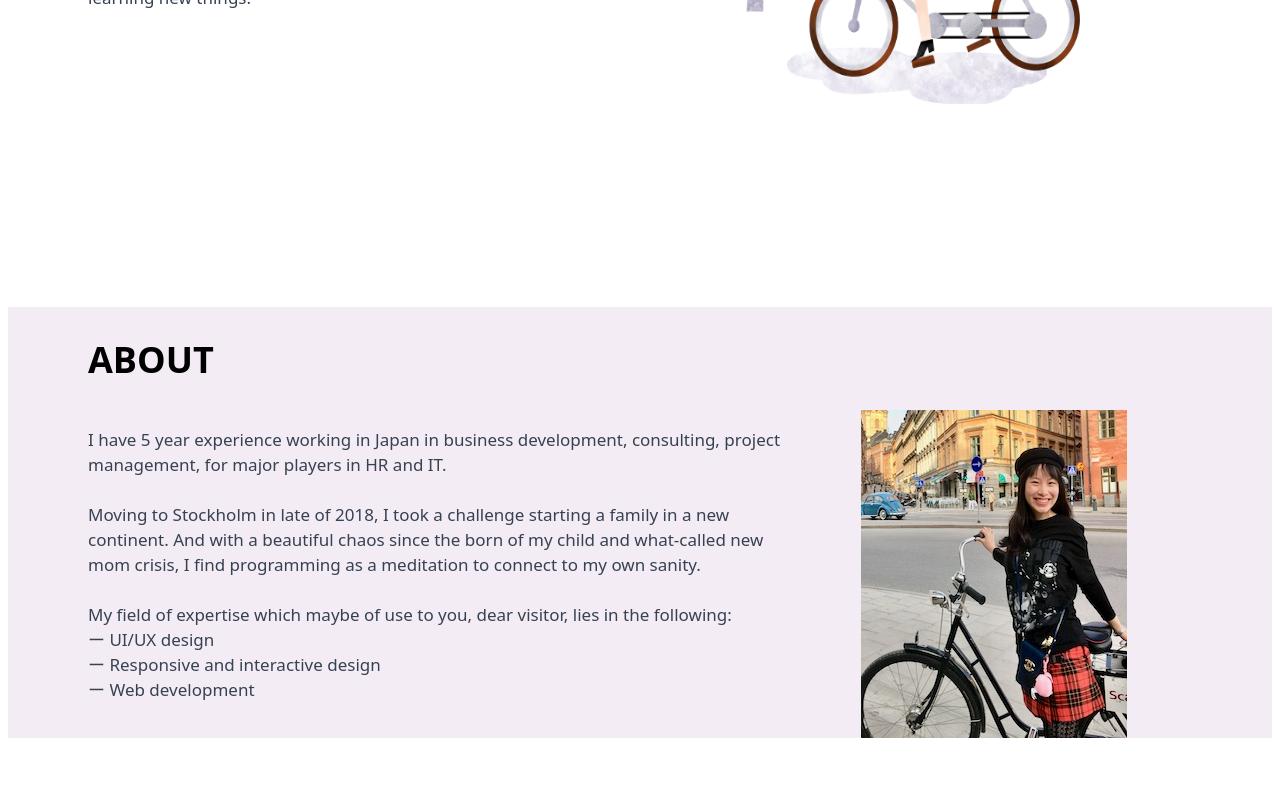
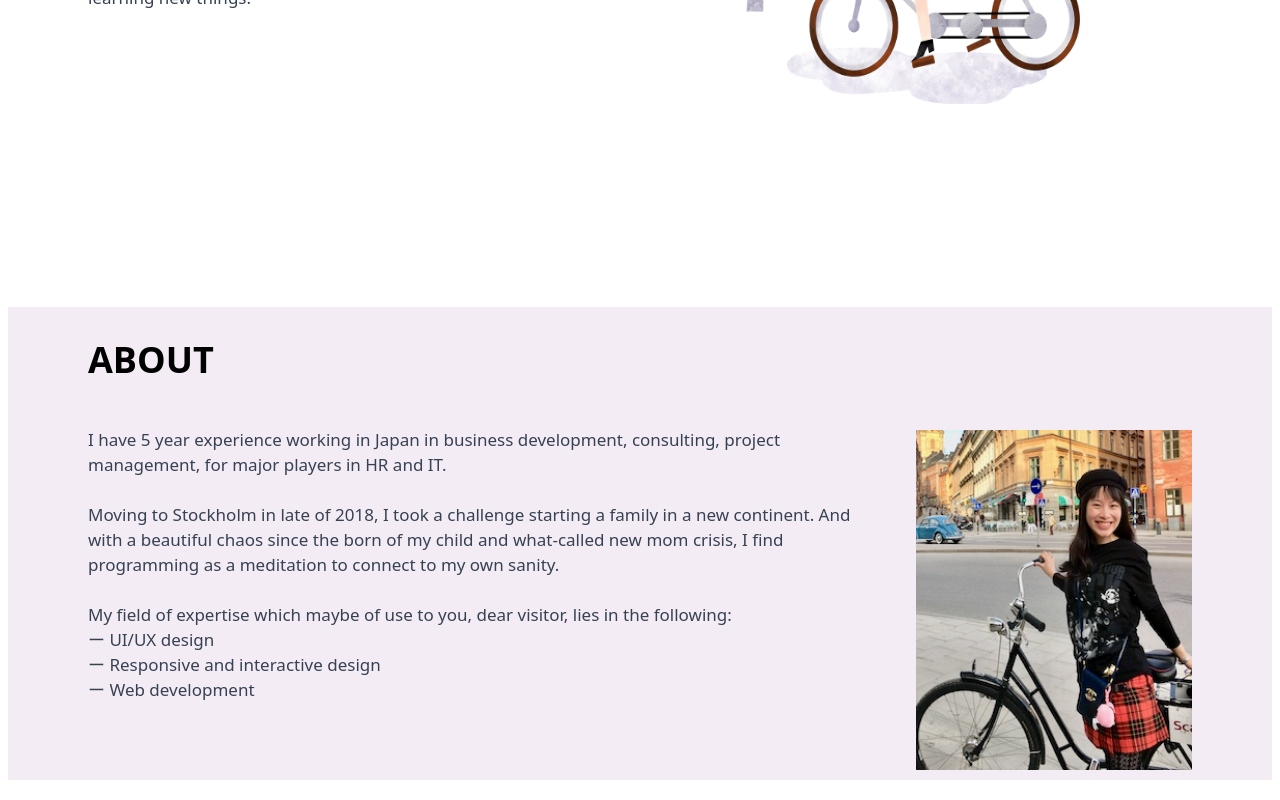
Before and after one commit to nh-g/portfolio-in-react, a React (Create React App) app: page / in a window 1280 px wide. Shown: the part 513-1313 px from the top of the page. Before the commit the page ends 1271 px from the top, so only its background shows below. Built offline with nearby package versions, Linux system fonts and the light colour scheme.

Commit message:
fix queries img style

```diff
--- a/src/styles/components/_about.scss
+++ b/src/styles/components/_about.scss
@@ -1,9 +1,7 @@
 #about .grid{
     height: 100%;
     grid-auto-flow: dense;
-    // & img{
-    //     margin-left: 30px;
-    // }
+    padding-bottom: 10px;
 }
 #about> p{
   grid-column: 1;
@@ -23,7 +21,11 @@
 }
 @media screen and (min-width: 541px) {
     #about .grid{
-        grid-template-columns:  65% 30%;
+        grid-template-columns:  70% 25%;
         column-gap: 5%;
+        & img{
+          padding-top: 20px;
+          width: 100%;
+    }
     }
 }
```
